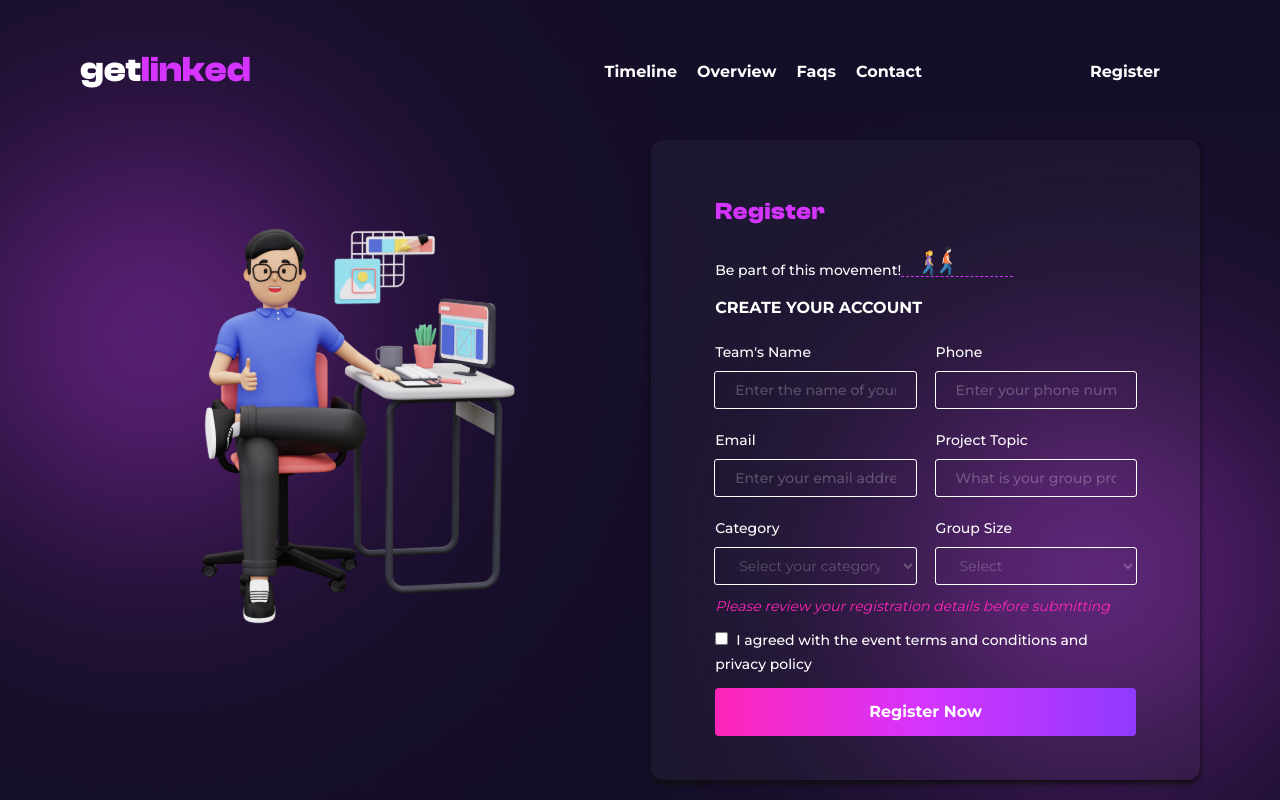
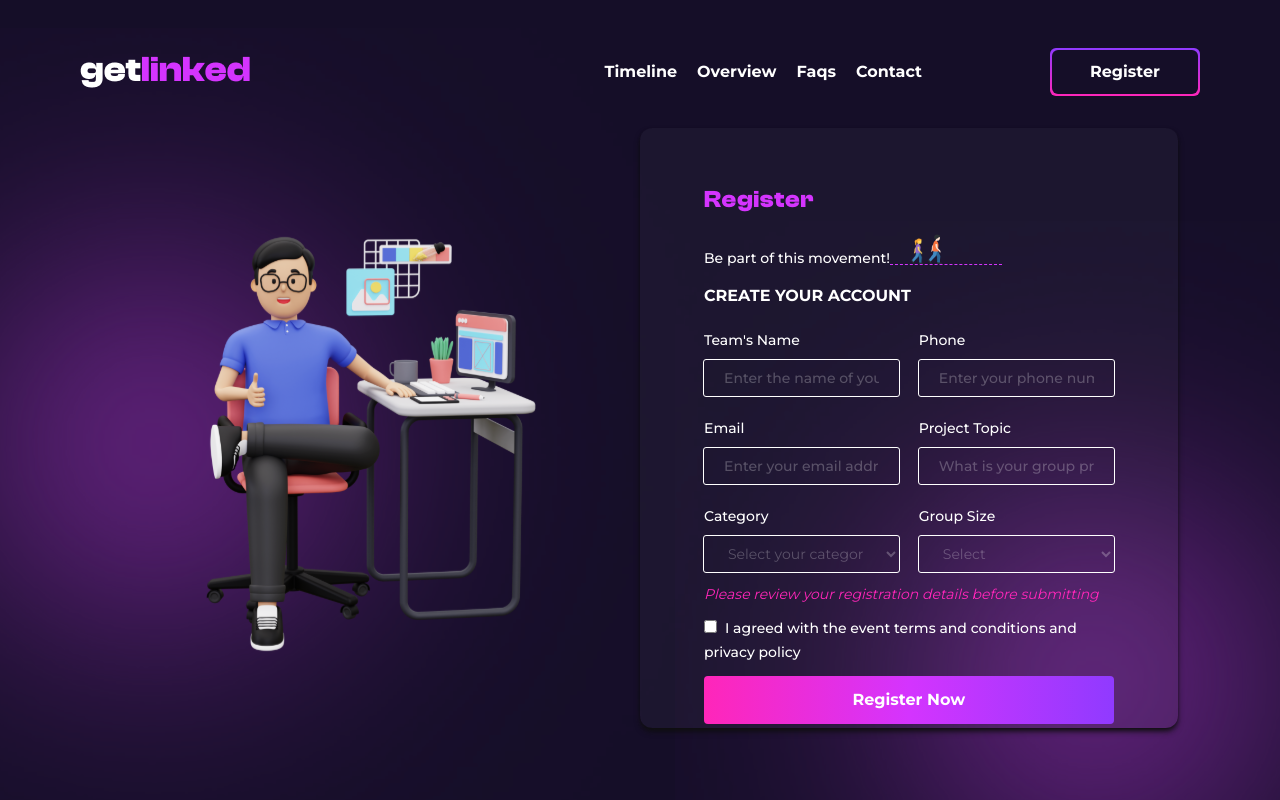
Before and after one commit to Leeyah-123/GetLinked, a React (Vite) app: page /register in a window 1280 px wide. Shown: the top 800 px of the page. Built offline with nearby package versions, Linux system fonts and the light colour scheme.

Commit message:
Make Adjustments to Navbar

```diff
--- a/src/components/Navbar.tsx
+++ b/src/components/Navbar.tsx
@@ -27,7 +27,7 @@ const Navbar = () => {
     <nav
       className={`${
         location.pathname !== '/' && 'hidden'
-      } lg:flex fixed top-0 right-0 left-0 pt-12 pb-3 px-5 md:px-10 lg:px-20 items-center z-10 ${
+      } lg:flex top-0 right-0 left-0 pt-12 pb-3 px-5 md:px-10 lg:px-20 items-center z-10 ${
         isScrolled && 'backdrop-blur-sm'
       }`}
     >
@@ -68,6 +68,7 @@ const Navbar = () => {
           </ul>
 
           <NavLink
+            id="registerBtn"
             to="/register"
             className={({ isActive }) =>
               `btn relative transition-transform hover:scale-[1.05] focus:scale-[1.05] ${
--- a/src/routes/contact.tsx
+++ b/src/routes/contact.tsx
@@ -16,7 +16,7 @@ const Contact = () => {
 
       <div
         id="contact"
-        className="relative min-h-screen px-[10vw] lg:grid lg:grid-cols-3 lg:grid-flow-col lg:py-40"
+        className="relative min-h-screen px-[10vw] lg:grid lg:grid-cols-3 lg:grid-flow-col lg:pt-10 lg:pb-40"
       >
         <section className="col-span-1 my-10 py-10 hidden lg:block">
           <h1 className="text-3xl text-[var(--color-3)] clash-display font-black tracking-wide mb-3">
--- a/src/routes/register.tsx
+++ b/src/routes/register.tsx
@@ -16,15 +16,15 @@ const Register = () => {
 
       <div
         id="contact"
-        className="relative min-h-screen px-[8vw] flex flex-col items-center lg:pt-[15vh] lg:items-stretch lg:grid lg:grid-cols-2 lg:grid-flow-col lg:pr-20"
+        className="relative min-h-screen pr-[8vw] flex flex-col items-center lg:px-[8vw] lg:items-stretch lg:grid lg:grid-cols-2 lg:grid-flow-col"
       >
         <img
           src={graphicDesignerImg}
           alt="A graphic designer at his desk"
-          className="w-[40vw] lg:!max-w-none lg:h-[90%]"
+          className="w-[40vw] aspect-square lg:w-full lg:pb-32"
         />
 
-        <div className="mb-2 rounded-xl px-[9vw] py-[7vh] md:px-[5vw] md:py-[3vh] lg:mt-5 lg:shadow-[#0f0f0f] lg:shadow-md lg:bg-white/[0.03] lg:min-h-[80vh] xl:max-h-[75vh] xl:py-[7vh]">
+        <div className="mb-2 rounded-xl px-[9vw] py-[7vh] md:px-[5vw] md:py-[3vh] lg:mt-5 lg:shadow-[#0f0f0f] lg:shadow-md lg:bg-white/[0.03] lg:h-[80vh] xl:max-h-[75vh] xl:py-[7vh]">
           <h1 className="hidden lg:block text-2xl text-[var(--color-3)] clash-display font-medium tracking-wide mb-4 lg:mb-8">
             Register
           </h1>
```
